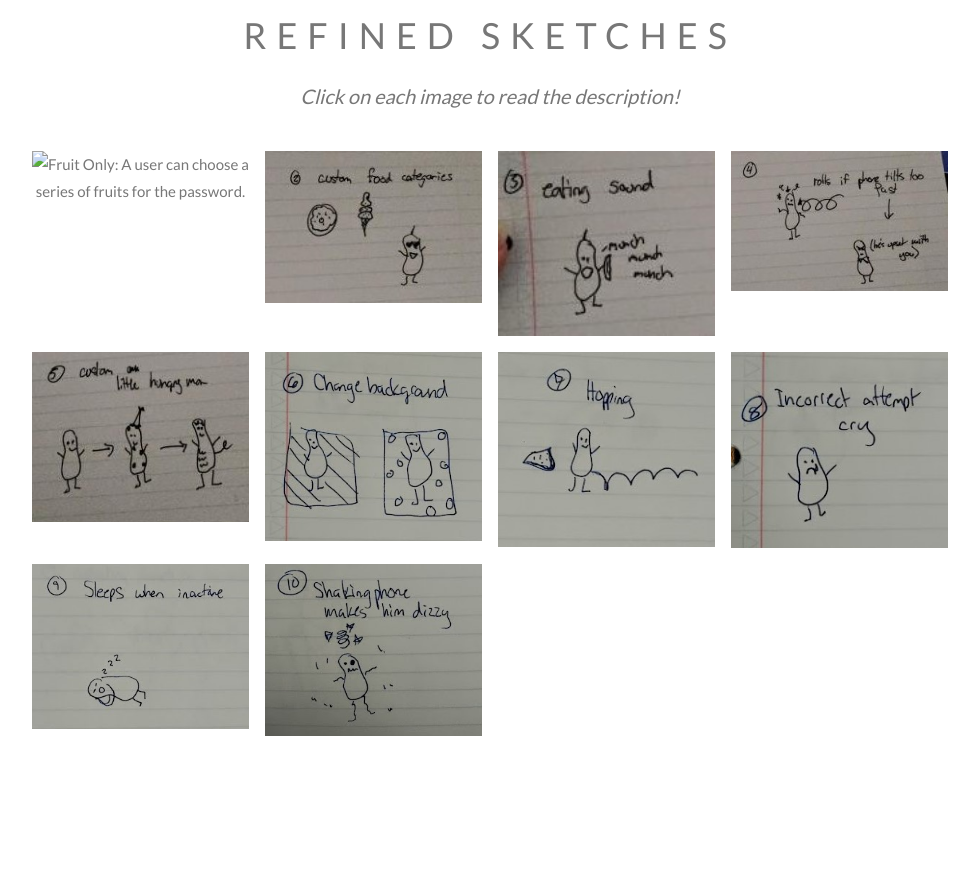
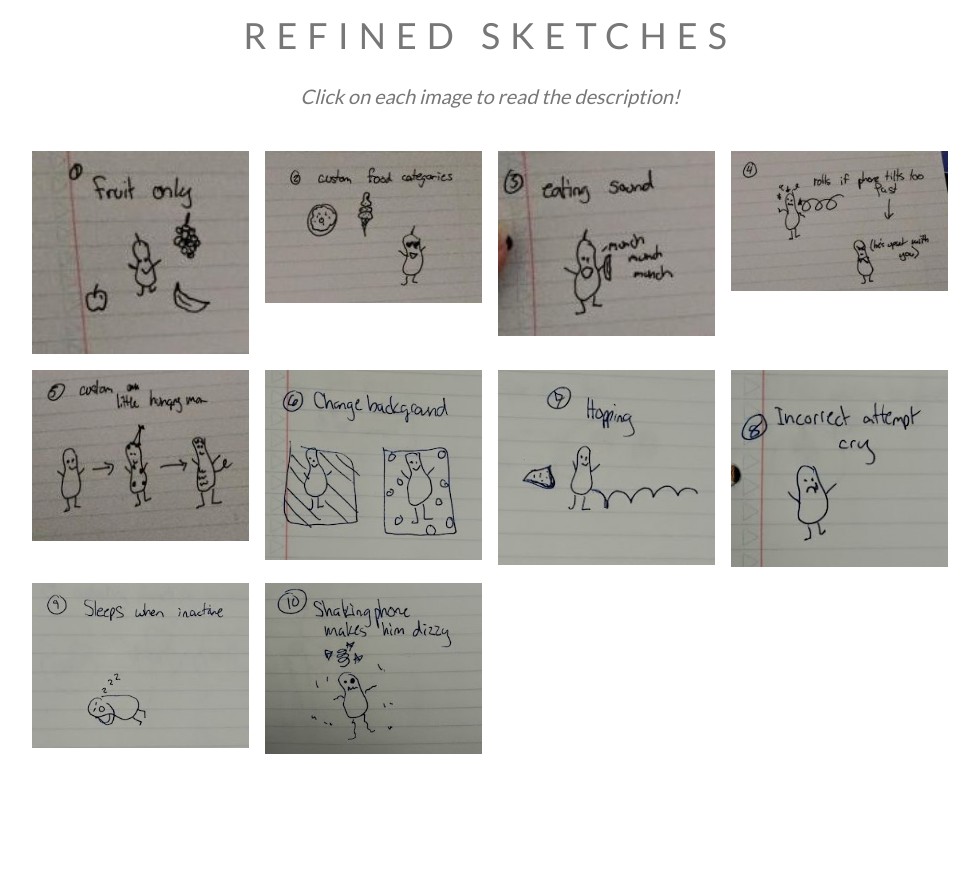
Before and after one commit to Nayera02/CPSC_581, a plain HTML site: page little-hungry-man.html in a window 1280 px wide. Shown: the part 4032-4919 px from the top of the page, without its empty margins (150-1129 px from the left). Drawn offline with nearby package versions, Linux system fonts and the light colour scheme; files whose address does not match are found by name.

Commit message:
Update little-hungry-man.html

```diff
--- a/little-hungry-man.html
+++ b/little-hungry-man.html
@@ -197,7 +197,7 @@ body, html {
   <!-- Responsive Grid. Four columns on tablets, laptops and desktops. Will stack on mobile devices/small screens (100% width) -->
   <div class="w3-row-padding w3-center">
     <div class="w3-col m3">
-        <img src="./pictures/gyroSketch1.jpg" style="width:100%" onclick="onClick(this)" class="w3-hover-opacity" alt="Fruit Only: A user can choose a series of fruits for the password.">
+        <img src="gyroSketch1.jpg" style="width:100%" onclick="onClick(this)" class="w3-hover-opacity" alt="Fruit Only: A user can choose a series of fruits for the password.">
     </div>
 
     <div class="w3-col m3">
```
